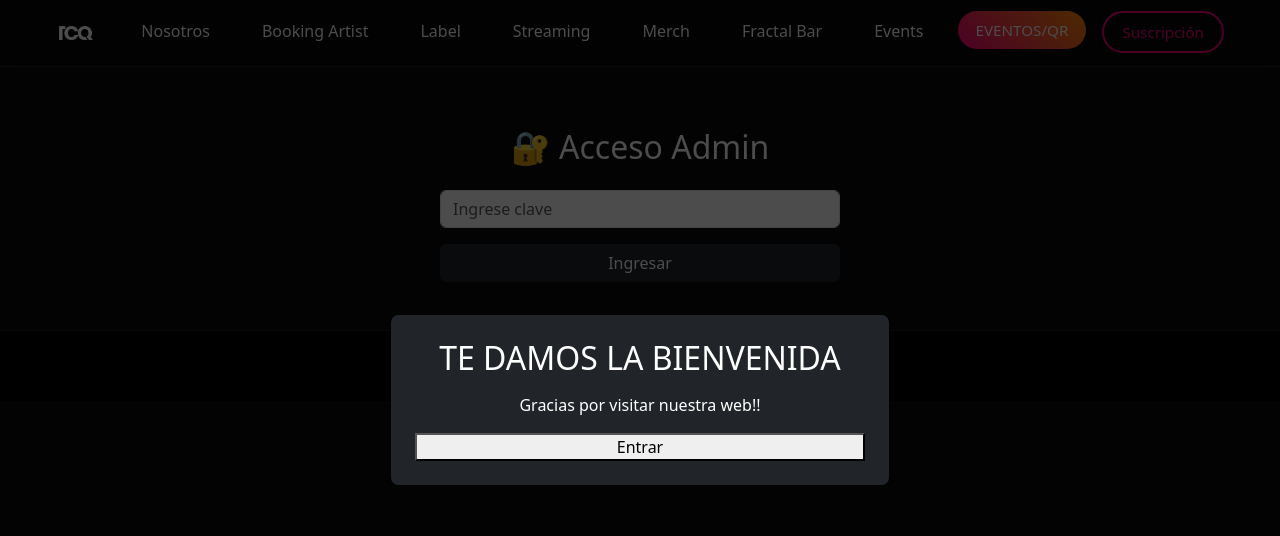
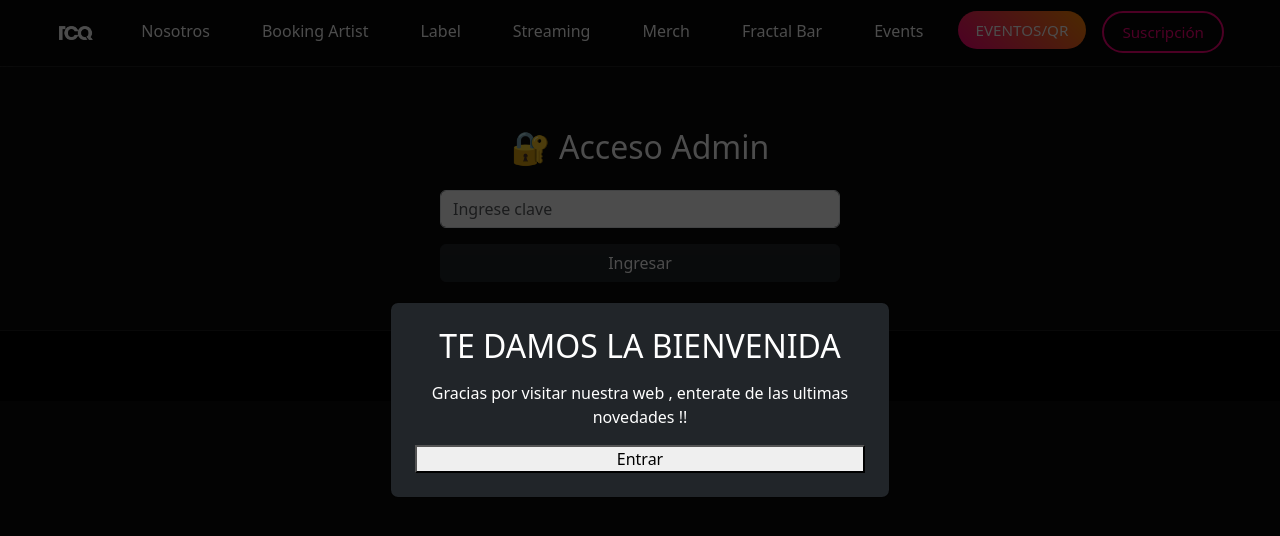
Before and after one commit to TCQCLub/tcq-club-web, a React (Vite) app: page /admin/login in a window 1280 px wide. Shown: the top 536 px of the page. Built offline with nearby package versions, Linux system fonts and the light colour scheme; no server answers.

Commit message:
new modal new page

```diff
--- a/src/components/WelcomeModal.jsx
+++ b/src/components/WelcomeModal.jsx
@@ -23,7 +23,7 @@ export default function WelcomeModal() {
         <div className="modal-content bg-dark text-white text-center p-4">
           <h2 className="mb-3">TE DAMOS LA BIENVENIDA</h2>
           <p className="mb-3">
-            Gracias por visitar nuestra web!!
+            Gracias por visitar nuestra web , enterate de las ultimas novedades !!
           </p>
           <button
             className="btn-modern w-100"
```
